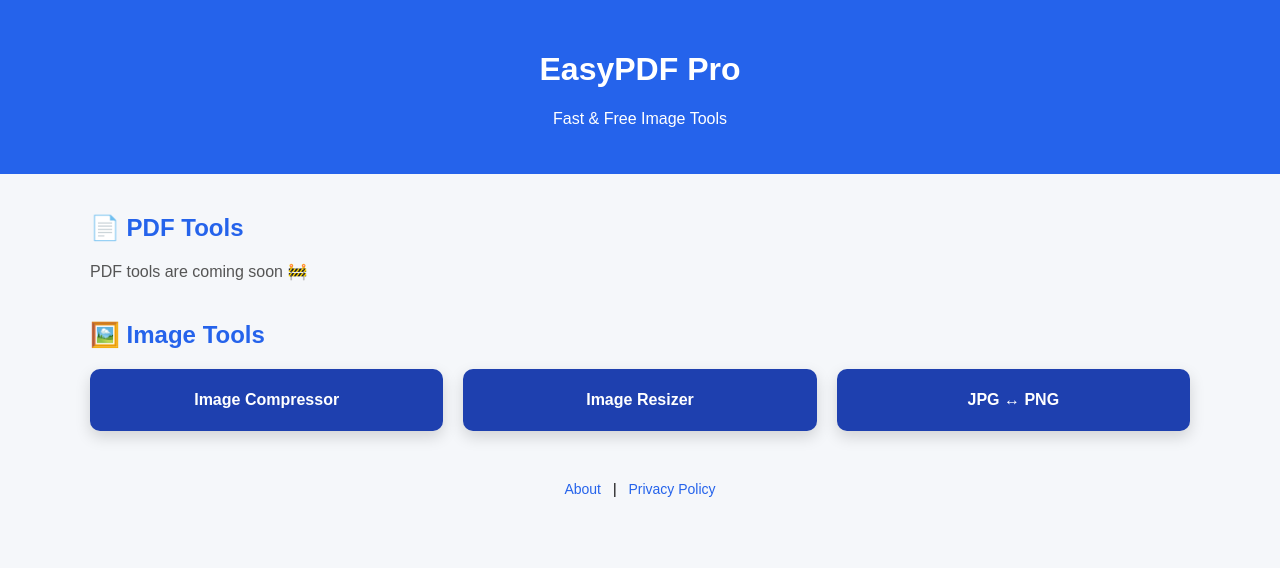
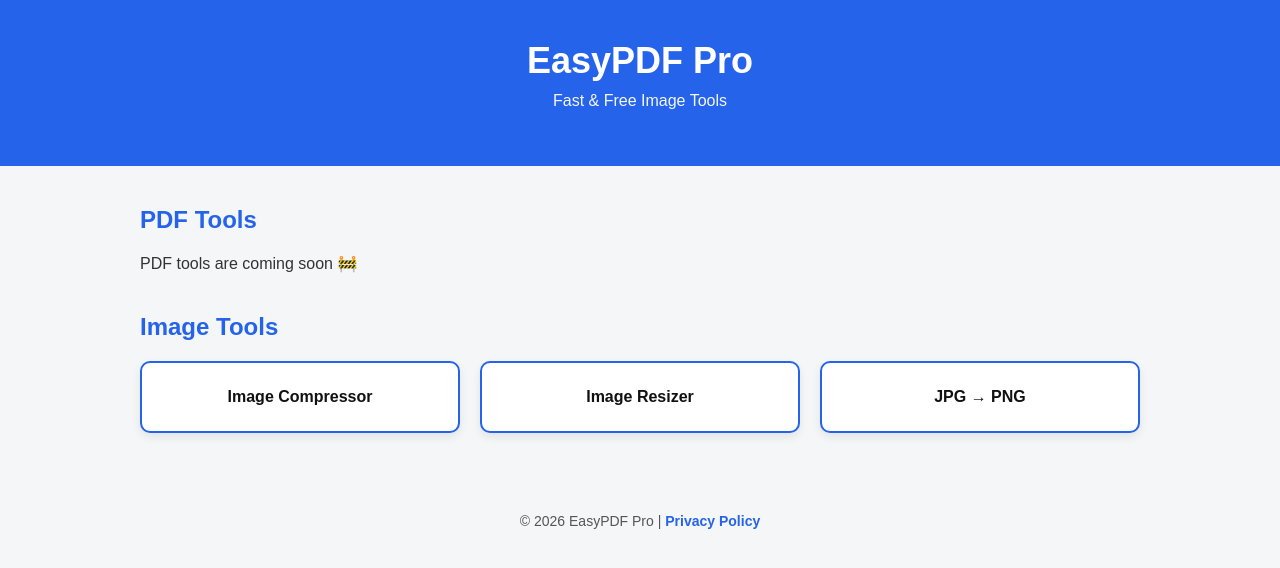
Before and after one commit to manimaran25060-lab/easypdf-pro, a website: page public/index.html in a window 1280 px wide. Drawn offline with Linux system fonts and the light colour scheme.

Commit message:
Fix index.html SEO and Google indexing

```diff
--- a/public/index.html
+++ b/public/index.html
@@ -1,81 +1,95 @@
 <!DOCTYPE html>
 <html lang="en">
 <head>
-<meta charset="UTF-8">
-<title>EasyPDF Pro</title>
-<meta name="viewport" content="width=device-width, initial-scale=1.0">
-<meta name="description" content="Free online image tools. Compress images, resize images, convert JPG to PNG instantly. EasyPDF Pro is fast, free and secure.">
-<meta name="keywords" content="image compressor online, image resizer, jpg to png converter, free image tools">
-<meta name="robots" content="index, follow">
+  <meta charset="UTF-8" />
+  <title>EasyPDF Pro – Free Image & PDF Tools</title>
+
+  <!-- SEO META -->
+  <meta name="description" content="EasyPDF Pro offers free online image compressor, image resizer, JPG to PNG converter and PDF tools. Fast, simple and secure." />
+  <meta name="keywords" content="image compressor, image resizer, jpg to png, pdf tools, free image tools" />
+  <meta name="author" content="EasyPDF Pro" />
+
+  <!-- IMPORTANT: GOOGLE INDEXING -->
+  <meta name="robots" content="index, follow" />
+  <meta name="googlebot" content="index, follow" />
+
+  <meta name="viewport" content="width=device-width, initial-scale=1.0" />
 
   <style>
-body{
-  font-family: Arial, sans-serif;
-  background:#f5f7fa;
-  margin:0;
+    body {
+      margin: 0;
+      font-family: Arial, Helvetica, sans-serif;
+      background: #f4f6f8;
+      color: #333;
     }
 
-header{
-  background:#2563eb;
-  color:#fff;
-  padding:30px 20px;
-  text-align:center;
+    header {
+      background: #2563eb;
+      color: #fff;
+      padding: 40px 20px;
+      text-align: center;
     }
 
-.container{
-  max-width:1100px;
-  margin:30px auto;
-  padding:0 15px;
+    header h1 {
+      margin: 0;
+      font-size: 36px;
     }
 
-h2{
-  color:#2563eb;
-  margin-top:40px;
+    header p {
+      margin-top: 10px;
+      font-size: 16px;
+      opacity: 0.95;
     }
 
-.note{
-  color:#555;
-  margin-top:10px;
+    .container {
+      max-width: 1000px;
+      margin: 40px auto;
+      padding: 0 20px;
     }
 
-/* TOOLS GRID */
-.tools{
-  display:grid;
-  grid-template-columns:repeat(auto-fit,minmax(220px,1fr));
-  gap:20px;
-  margin-top:20px;
+    h2 {
+      margin-top: 40px;
+      margin-bottom: 20px;
+      color: #2563eb;
     }
 
-/* BUTTON STYLE */
-.tool-card{
-  background:#1e40af;
-  color:white;
-  padding:22px;
-  border-radius:10px;
-  text-align:center;
-  text-decoration:none;
-  font-size:16px;
-  font-weight:600;
-  box-shadow:0 6px 15px rgba(0,0,0,0.15);
-  transition:all 0.2s ease;
+    .tools {
+      display: grid;
+      grid-template-columns: repeat(auto-fit, minmax(220px, 1fr));
+      gap: 20px;
     }
 
-.tool-card:hover{
-  background:#1d4ed8;
-  transform:translateY(-3px);
-  box-shadow:0 10px 25px rgba(0,0,0,0.2);
+    .tool {
+      background: #ffffff;
+      border-radius: 10px;
+      padding: 25px;
+      text-align: center;
+      text-decoration: none;
+      color: #111;
+      font-weight: bold;
+      box-shadow: 0 4px 10px rgba(0,0,0,0.08);
+      transition: all 0.2s ease;
+      border: 2px solid #2563eb;
     }
 
-footer{
-  text-align:center;
-  margin:50px 0;
-  font-size:14px;
+    .tool:hover {
+      background: #2563eb;
+      color: #ffffff;
+      transform: translateY(-3px);
     }
 
-footer a{
-  color:#2563eb;
-  text-decoration:none;
-  margin:0 8px;
+    footer {
+      margin-top: 60px;
+      padding: 20px;
+      text-align: center;
+      font-size: 14px;
+      color: #555;
+    }
+
+    footer a {
+      color: #2563eb;
+      text-decoration: none;
+      font-weight: bold;
     }
   </style>
 </head>
@@ -89,21 +103,21 @@ footer a{
 
   <div class="container">
 
-  <h2>📄 PDF Tools</h2>
-  <p class="note">PDF tools are coming soon 🚧</p>
+    <h2>PDF Tools</h2>
+    <p>PDF tools are coming soon 🚧</p>
 
-  <h2>🖼️ Image Tools</h2>
+    <h2>Image Tools</h2>
     <div class="tools">
-    <a class="tool-card" href="/image-compress.html">Image Compressor</a>
-    <a class="tool-card" href="/image-resize.html">Image Resizer</a>
-    <a class="tool-card" href="/jpg-png.html">JPG ↔ PNG</a>
+      <a class="tool" href="/image-compressor">Image Compressor</a>
+      <a class="tool" href="/image-resizer">Image Resizer</a>
+      <a class="tool" href="/jpg-to-png">JPG → PNG</a>
     </div>
 
   </div>
 
   <footer>
-  <a href="/about.html">About</a> |
-  <a href="/privacy.html">Privacy Policy</a>
+    © 2026 EasyPDF Pro |
+    <a href="/privacy">Privacy Policy</a>
   </footer>
 
 </body>
```
Lines whose indentation alone changed are shown as unchanged.
